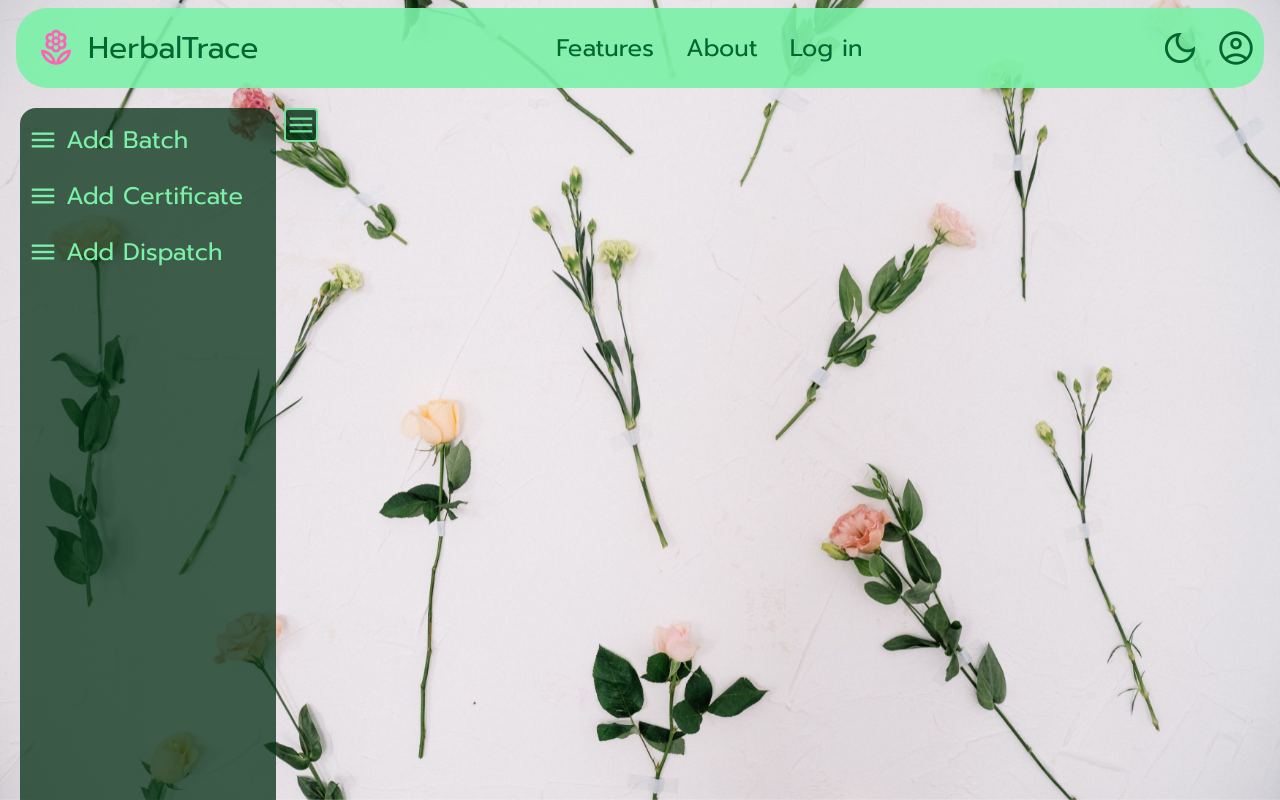
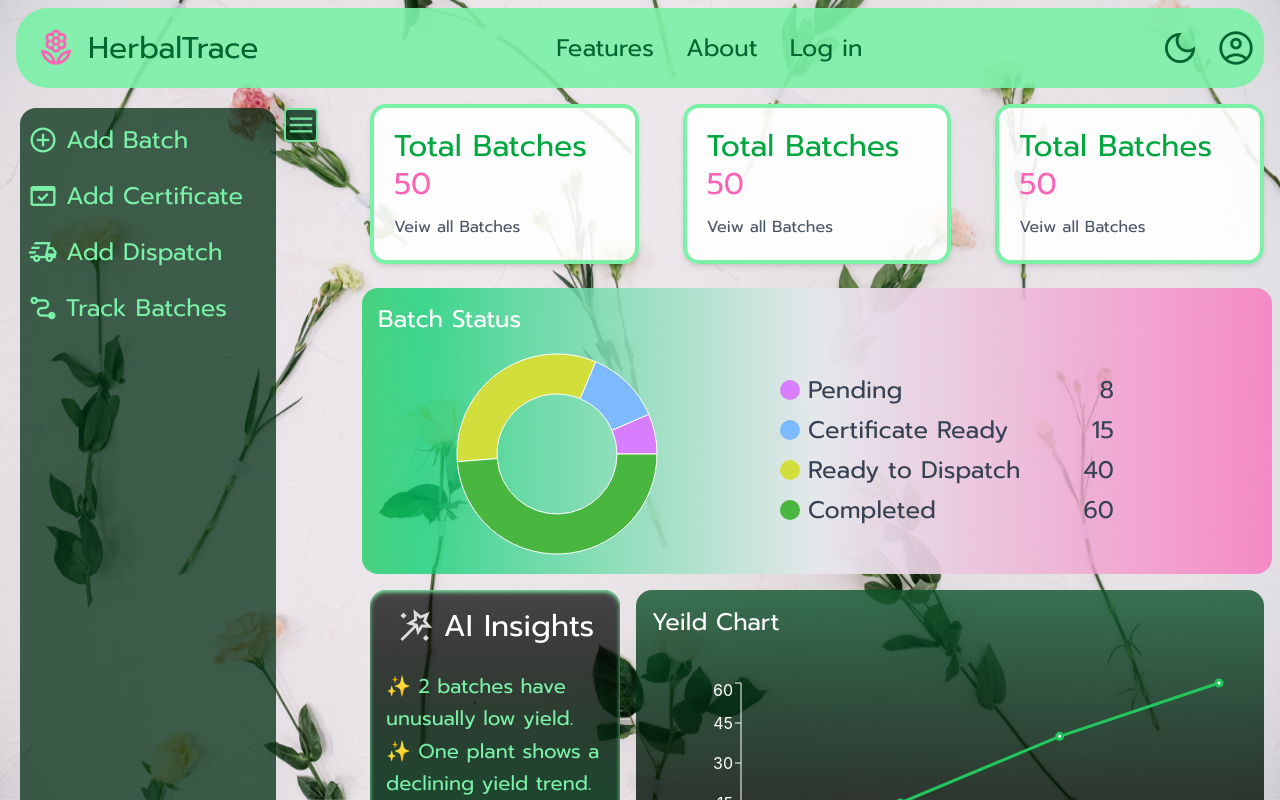
Before and after one commit to joykat05/HerbalTrace, a React (Vite) app in the folder frontend/: page /dashboard in a window 1280 px wide. Shown: the top 800 px of the page. Built offline with nearby package versions, Linux system fonts and the light colour scheme.

Commit message:
feat:dashboard ui completed

```diff
--- a/frontend/package.json
+++ b/frontend/package.json
@@ -17,6 +17,7 @@
     "react-icons": "^5.6.0",
     "react-router": "^7.17.0",
     "react-router-dom": "^7.17.0",
+    "recharts": "^3.9.1",
     "tailwindcss": "^4.3.1"
   },
   "devDependencies": {
--- /dev/null
+++ b/frontend/src/components/StatusChart.jsx
@@ -0,0 +1,58 @@
+import {ResponsiveContainer , PieChart , Pie , Cell, Tooltip} from "recharts";
+import { useState } from "react";
+const data = [
+  { name: "Pending", value: 8 },
+  { name: "Certificate Ready", value: 15 },
+  { name: "Ready to Dispatch", value: 40 },
+  { name: "Completed", value: 60 },
+];
+export default function StatusChart (){
+    const COLORS =["#d77dfe","#7db9fe","#d1de3b","#49b63f"];
+    const [activeIndex, setActiveIndex] = useState(null);
+
+    return(
+        <>
+        <div className="bg-linear-to-r/srgb from-green-500/70 via-gray-200 to-pink-400/70 dark:from-green-800/70 dark:via-gray-700/70 dark:to-pink-900/70 rounded-2xl font-prompt m-2">
+            <p className="pl-4 pt-4 text-2xl text-white leading-tight">Batch Status</p>
+            <div className="h-60 grid grid-cols-7">
+                <div className="col-span-3">
+                    <ResponsiveContainer>
+            <PieChart>
+                <Pie
+            data={data}
+            dataKey="value"
+            cx="50%"
+            cy="50%"
+            outerRadius={100}
+            innerRadius={60}
+            onMouseEnter={(_,index) => setActiveIndex(index)}
+            onMouseLeave={()=>setActiveIndex(null)}
+
+                >
+                    {data.map((entry, index) => (
+                            <Cell
+                                key={`cell-${index}`}
+                                fill={COLORS[index % COLORS.length]}
+                            />
+                            ))}
+                </Pie>
+            </PieChart>
+        </ResponsiveContainer>
+                </div>
+                <div className="col-span-3 text-2xl m-7 mt-10 text-gray-700 space-y-2 dark:text-white">
+                    {data.map((item, index) => (
+                            <div key={index} className={`flex gap-2 justify-between ${(activeIndex === index)?"bg-pink-500/70 rounded-2xl p-2":""}`}>
+                                <div className="flex gap-2 justify-center items-center">
+                               <div className="w-5 h-5 rounded-3xl"style={{ backgroundColor: COLORS[index % COLORS.length] }}></div>
+                                <p>{item.name}</p>
+                                </div>
+                                <p >{item.value}</p>
+                            </div>
+                            ))}
+                </div>
+        </div>
+
+        </div>
+        </>
+    );
+}
--- /dev/null
+++ b/frontend/src/components/linechart.jsx
@@ -0,0 +1,32 @@
+import {ResponsiveContainer , LineChart , Line , Cell, Tooltip, XAxis ,YAxis} from "recharts";
+const data = [
+  { name: "Jasmine", value: 8 },
+  { name: "Lavender", value: 15 },
+  { name: "Rose", value: 40 },
+  { name: "Neem", value: 60 },
+];
+export default function YieldChart(){
+    return(
+        <>
+        <div className="bg-linear-to-b from-green-900/80 to-black/80 rounded-2xl">
+         <h1 className="text-2xl text-white pt-4 pl-4 font-prompt">Yeild Chart</h1>
+         <div className="p-10 h-70">
+            <ResponsiveContainer>
+            <LineChart data = {data}>
+                <XAxis dataKey="name" stroke="#fff" />
+                <YAxis stroke="#fff" />
+                <Line dataKey="value" stroke="#22c55e" strokeWidth={3} />
+                <Tooltip labelFormatter={(label) => label}
+                contentStyle={{
+                    border: "none",
+                    borderRadius: "10px",
+                }}
+                />
+                            </LineChart>
+        </ResponsiveContainer>
+         </div>
+
+        </div>
+        </>
+    );
+}
--- /dev/null
+++ b/frontend/src/components/sidebar.jsx
@@ -0,0 +1,57 @@
+import { useState } from "react";
+import { Link } from "react-router-dom";
+export default function Sidebar(){
+    const [show,setshow] = useState(true);
+    return(
+        <>
+
+        <div className="flex gap-2 items-start m-5">
+        <div className= {`h-full bg-green-950/75 dark:bg-green-950/80 rounded-2xl text-green-300 transition-all duration-700 overflow-hidden flex-col flex ${show? "w-64" : "w-0" }`} >
+        <div className="flex-1">
+            <p className="font-prompt text-2xl p-2 mt-2 ">
+            <Link to="/" className="flex items-center gap-2 hover:text-pink-300 hover:animate-pulse transition-all duration-200 ">
+        <span className="material-symbols-outlined "
+            style = {{fontSize : "30px"}}>
+                add_circle
+            </span>
+        Add Batch</Link></p>
+        <p className="font-prompt text-2xl p-2 mt-2">
+            <Link to="/" className="flex items-center gap-2 hover:text-pink-300 hover:animate-pulse transition-all duration-200">
+                <span className="material-symbols-outlined "
+                    style = {{fontSize : "30px"}}>
+                        domain_verification
+                    </span>
+                     Add Certificate
+                </Link></p>
+        <p className="font-prompt text-2xl p-2 mt-2">
+            <Link to="/" className="flex items-center gap-2 hover:text-pink-300 hover:animate-pulse transition-all duration-200">
+                <span className="material-symbols-outlined "
+                    style = {{fontSize : "30px"}}>
+                        delivery_truck_speed
+                    </span>
+                     Add Dispatch
+                </Link></p>
+
+         <p className="font-prompt text-2xl p-2 mt-2">
+            <Link to="/" className="flex items-center gap-2 hover:text-pink-300 hover:animate-pulse transition-all duration-200">
+                <span className="material-symbols-outlined "
+                    style = {{fontSize : "30px"}}>
+                        conversion_path
+                    </span>
+                     Track Batches
+                </Link></p>
+
+            </div>
+                <button className="m-8 p-2 bg-green-400/90 text-white font-prompt text-2xl rounded-2xl hover:scale-105 hover:bg-white hover:text-green-400 transition-all duration-300">Logout</button>
+
+        </div>
+        <button onClick={() => setshow(prev => !prev)} >
+            <span className="material-symbols-outlined text-green-300/90 border-2 bg-green-950/80 rounded-sm hover:text-pink-300/90"
+            style = {{fontSize : "30px"}}>
+                menu
+            </span>
+        </button>
+        </div>
+        </>
+    );
+}
--- a/frontend/src/dashboard.jsx
+++ b/frontend/src/dashboard.jsx
@@ -1,43 +1,89 @@
-import { useState } from "react";
-import { Link } from "react-router-dom";
+import Sidebar from "./components/sidebar";
+import Card from "./components/card";
+import { Link } from "react-router";
+import StatusChart from "./components/StatusChart";
+import YieldChart from "./components/linechart";
 export default function Dashboard(){
-    const [show,setshow] = useState("true");
     return(
         <>
+        <div className="flex gap-4">
+        <Sidebar />
+        <div className="flex-1 ">
+            <div className="flex gap-3">
+                  <Card title={
+                    <>
+                    Total Batches
+                    <p className="text-pink-400 text-3xl max-md:text-sm">50</p>
+                    </>
+                }
+                description={
+                    <>
+                    <Link to="/" className="hover:text-green-600 text-gray-600">Veiw all Batches</Link>
+                    </>
+                }>
+                </Card>
+                <Card title={
+                    <>
+                    Total Batches
+                    <p className="text-pink-400 text-3xl max-md:text-sm">50</p>
+                    </>
+                }
+                description={
+                    <>
+                    <Link to="/" className="hover:text-green-600 text-gray-600">Veiw all Batches</Link>
+                    </>
+                }>
+                </Card>
+                  <Card title={
+                    <>
+                    Total Batches
+                    <p className="text-pink-400 text-3xl max-md:text-sm">50</p>
+                    </>
+                }
+                description={
+                    <>
+                    <Link to="/" className="hover:text-green-600 text-gray-600">Veiw all Batches</Link>
+                    </>
+                }>
+                </Card>
+            </div>
+            <div>
+               <StatusChart />
+            </div>
+            <div className="grid grid-cols-7 gap-2 m-4">
+                <div className="col-span-2 bg-linear-to-b from-black/70 to-green-900  rounded-2xl text- font-prompt p-4 inset-shadow-sm inset-shadow-green-300">
+                    <div className=" text-white flex gap-2 items-center justify-center">
+                        <span className="material-symbols-outlined  animate-pulse" style={{fontSize : "40px"}}>
+                        wand_stars
+                    </span>
+                    <h1 className="text-3xl">AI Insights</h1>
+                    </div>
+                    <br/>
+                    <p className="text-xl
+                              text-green-300
+                            leading-relaxed ">
+                         ✨ 2 batches have unusually low yield.
+                    </p>
+                    <p className="text-xl
+                              text-green-300
+                            leading-relaxed ">
+                        ✨ One plant shows a declining yield trend.
+                    </p>
+                    <div className="text-lg hover:text-green-300 text-white mt-5 flex justify-center items-center gap-2">
+                        <p>More detailed analysis</p>
+                         <span className="material-symbols-outlined" style={{fontSize : "40px"}}>
+                        arrow_circle_right
+                    </span>
+                    </div>
 
-        <div className="flex gap-2 items-start m-5">
-        <div className= {`h-screen bg-green-950/75 dark:bg-green-950/80 rounded-2xl text-green-300 transition-all duration-700 overflow-hidden ${show? "w-64" : "w-0" }`} >
+                </div>
+                <div className="col-span-5 ml-2">
 
-            <p className="font-prompt text-2xl p-2 mt-2 ">
-            <Link to="/" className="flex items-center gap-2 hover:text-pink-300 hover:animate-pulse transition-all duration-200">
-        <span className="material-symbols-outlined "
-            style = {{fontSize : "30px"}}>
-                menu
-            </span>
-        Add Batch</Link></p>
-        <p className="font-prompt text-2xl p-2 mt-2">
-            <Link to="/" className="flex items-center gap-2 hover:text-pink-300 hover:animate-pulse transition-all duration-200">
-                <span className="material-symbols-outlined "
-                    style = {{fontSize : "30px"}}>
-                        menu
-                    </span>
-                     Add Certificate
-                </Link></p>
-        <p className="font-prompt text-2xl p-2 mt-2">
-            <Link to="/" className="flex items-center gap-2 hover:text-pink-300 hover:animate-pulse transition-all duration-200">
-                <span className="material-symbols-outlined "
-                    style = {{fontSize : "30px"}}>
-                        menu
-                    </span>
-                     Add Dispatch
-                </Link></p>
+                    <YieldChart />
+                </div>
+
+            </div>
         </div>
-        <button onClick={() => setshow(prev => !prev)} >
-            <span className="material-symbols-outlined text-green-300/90 border-2 bg-green-950/80 rounded-sm hover:text-pink-300/90"
-            style = {{fontSize : "30px"}}>
-                menu
-            </span>
-        </button>
         </div>
         </>
     );
```
Also changed, not shown: frontend/src/app.css (line endings or trailing spaces), 1 other file (tests, documents, lock files or other folders).
